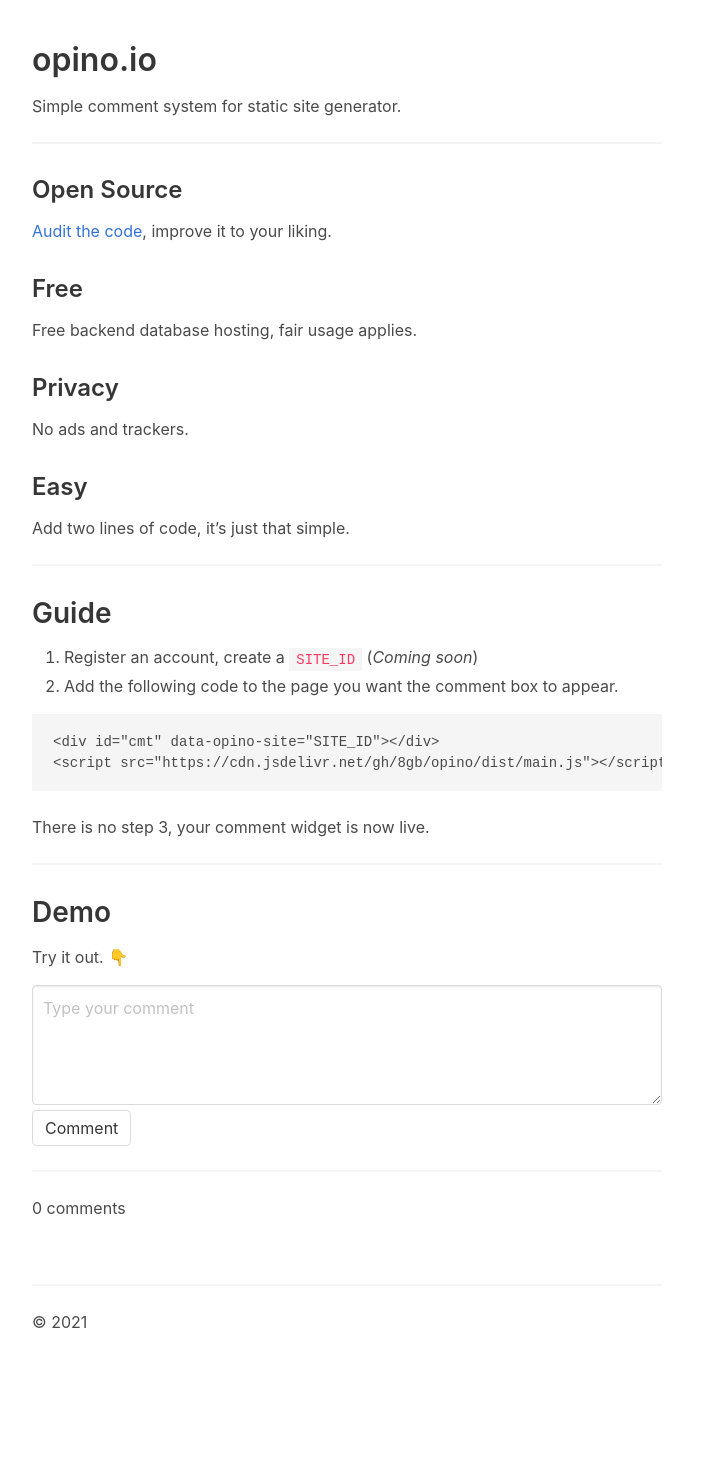
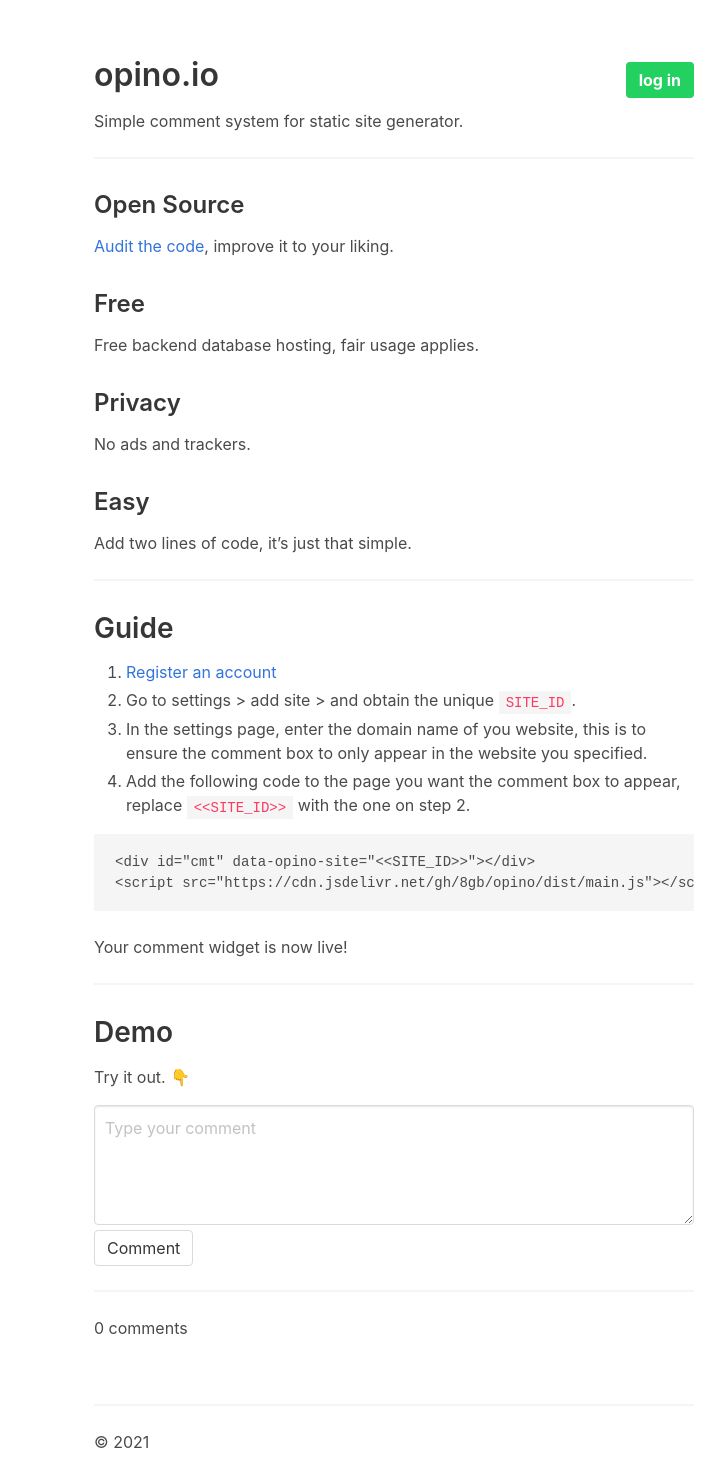
Before and after one commit to 8gb/opino, a Jekyll site: the page built from docs/index.markdown, in a window 1280 px wide. Shown: the whole page, without its empty margins (246-971 px from the left). Built offline with Jekyll 4.4.1, drawn with Linux system fonts in a browser that asks for light colours; nearby versions of some CDN libraries; our own code applies the rules of GitHub Pages for plain Markdown files; before the commit the page ends 1344 px from its top, so only the background shows below that.

````diff
--- /dev/null
+++ b/docs/CNAME
@@ -0,0 +1 @@
+opino.io
--- a/docs/_config.yml
+++ b/docs/_config.yml
@@ -21,9 +21,7 @@
 title: Open source comment system for static site generator
 email: your-email@example.com
 description: >- # this means to ignore newlines until "baseurl:"
-  Write an awesome description for your new site here. You can edit this
-  line in _config.yml. It will appear in your document head meta (for
-  Google search results) and in your feed.xml site description.
+  Easily add comment section to any webpage for free. No ads or trackers. Choose between hosted or self-hosted database.
 baseurl: "" # the subpath of your site, e.g. /blog
 url: "" # the base hostname & protocol for your site, e.g. http://example.com
 github_username:  8gb
--- a/docs/_layouts/page.html
+++ b/docs/_layouts/page.html
@@ -15,6 +15,11 @@
 <body>
     <div class='content'>
         <main>
+            <a href="https://app.opino.io">
+                <button class="button is-success is-light float-right">
+                    <strong>log in</strong>
+                </button>
+            </a>
             <div style='width:600px'></div>
             {{ content }}
         </main>
--- a/docs/index.markdown
+++ b/docs/index.markdown
@@ -22,15 +22,17 @@ Add two lines of code, it's just that simple.
 ---
 
 ## Guide
-1. Register an account, create a `SITE_ID` (*Coming soon*)
-2. Add the following code to the page you want the comment box to appear.
+1. [Register an account](https://app.opino.io/settings)
+2. Go to settings > add site > and obtain the unique `SITE_ID`.
+3. In the settings page, enter the domain name of you website, this is to ensure the comment box to only appear in the website you specified.
+4. Add the following code to the page you want the comment box to appear, replace `<<SITE_ID>>` with the one on step 2.
 
 ```
-<div id="cmt" data-opino-site="SITE_ID"></div>
+<div id="cmt" data-opino-site="<<SITE_ID>>"></div>
 <script src="https://cdn.jsdelivr.net/gh/8gb/opino/dist/main.js"></script>
 ```
 <br/>
-There is no step 3, your comment widget is now live.
+Your comment widget is now live!
 
 
 
@@ -40,5 +42,5 @@ There is no step 3, your comment widget is now live.
 Try it out. 👇
 <br/>
 
-<div id="cmt" data-opino-site="main"></div>
+<div id="cmt" data-opino-site="001"></div>
 <script src="https://cdn.jsdelivr.net/gh/8gb/opino/dist/main.js"></script>
--- a/docs/main.css
+++ b/docs/main.css
@@ -45,7 +45,7 @@ a:hover {
 .content {
   max-width: 650px;
   /* font-size: 20px; */
-  padding: 10px;
+  padding: 25px;
   z-index: 1;
 }
 
@@ -232,7 +232,6 @@ body {
     /* margin-left: 50px */
     margin: 0 auto;
     position: relative;
-    right: 47px;
   }
 
   .menu {
````
